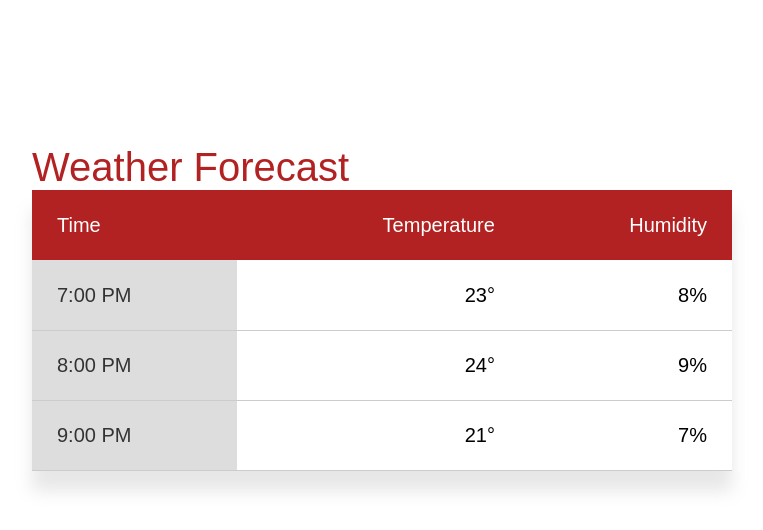
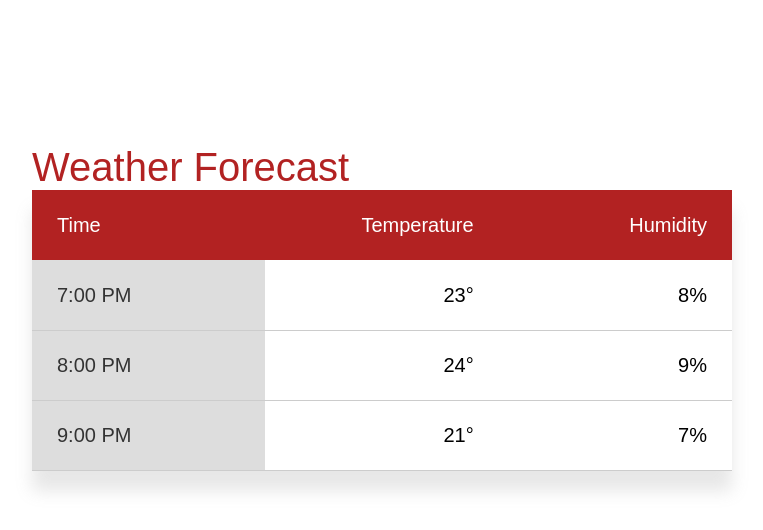
Before and after one commit to akmadsen/cpnt-270-assignment2, a plain HTML site: page index.html in a window 1280 px wide. Shown: the whole page, without its empty margins (258-1021 px from the left). Drawn offline with Linux system fonts and the light colour scheme.

```diff
--- a/css/styles.css
+++ b/css/styles.css
@@ -42,6 +42,10 @@
     border-collapse: collapse;
 }
 
+th, td {
+    width: 33.333333333333333%;
+}
+
 tr {
     height: 70px;
 }
```
